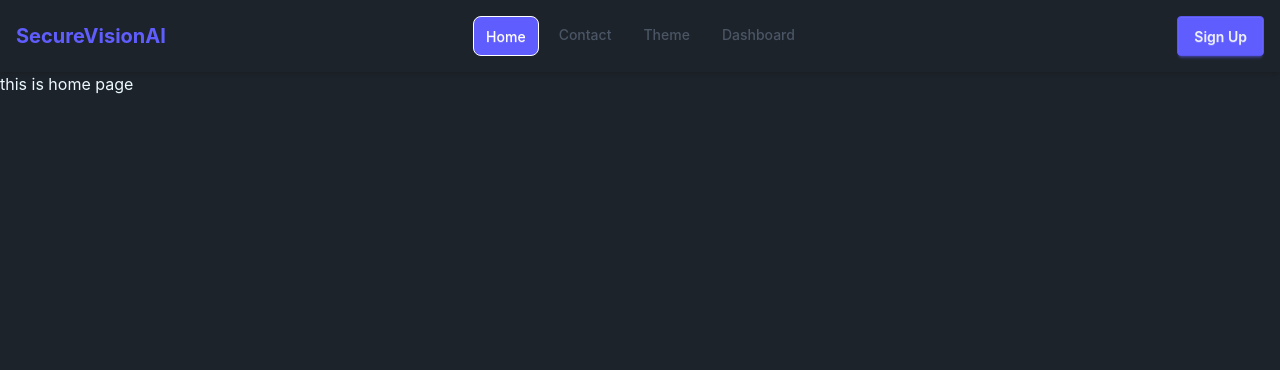
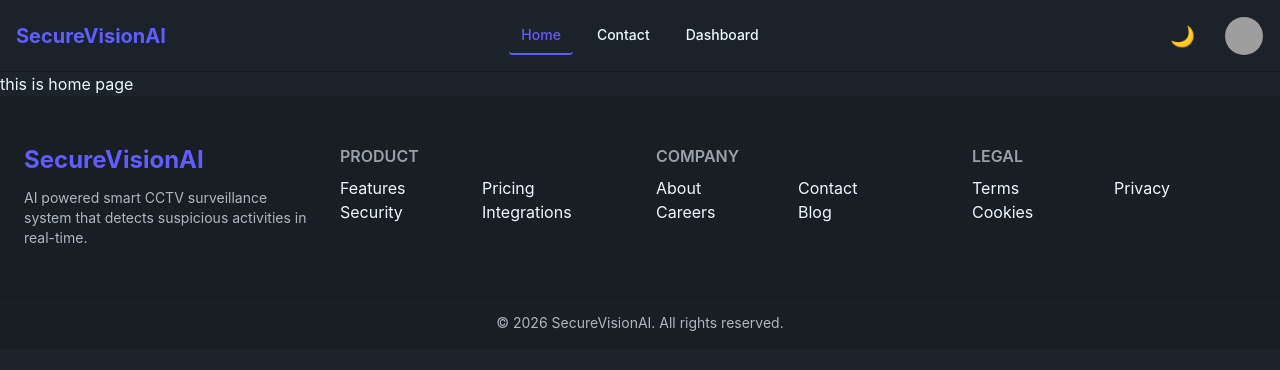
Before and after one commit to Atiar-Rahman/SecureVisionAiFrontend, a React (Vite) app: page / in a window 1280 px wide. Shown: the top 370 px of the page. Built offline with nearby package versions, Linux system fonts and the light colour scheme; grey boxes are pictures that could not be loaded.

Commit message:
added footer

```diff
--- a/src/layouts/MainLayout.jsx
+++ b/src/layouts/MainLayout.jsx
@@ -1,6 +1,7 @@
 import React from 'react';
 import { Outlet } from 'react-router-dom';
 import Navbar from '../pages/shared/Navbar';
+import Footer from '../pages/shared/Footer';
 
 const MainLayout = () => {
     return (
@@ -11,7 +12,9 @@ const MainLayout = () => {
             <div>
                 <Outlet/>
             </div>
-            <div></div>
+            <div>
+                <Footer/>
+            </div>
         </div>
     );
 };
--- /dev/null
+++ b/src/pages/shared/Footer.jsx
@@ -0,0 +1,65 @@
+import { Link } from "react-router-dom";
+
+const Footer = () => {
+    return (
+        <footer className="bg-base-200 text-base-content">
+
+            <div className="max-w-7xl mx-auto px-6 py-12 grid gap-8 md:grid-cols-2 lg:grid-cols-4">
+
+                {/* Logo Section */}
+                <div>
+                    <Link className="text-2xl font-bold text-primary">
+                        SecureVisionAI
+                    </Link>
+
+                    <p className="mt-3 text-sm opacity-70">
+                        AI powered smart CCTV surveillance system that detects
+                        suspicious activities in real-time.
+                    </p>
+                </div>
+
+                {/* Product */}
+                <div>
+                    <h6 className="footer-title">Product</h6>
+                    <div className="grid grid-cols-2">
+                        <Link className="link link-hover">Features</Link>
+                        <Link className="link link-hover">Pricing</Link>
+                        <Link className="link link-hover">Security</Link>
+                        <Link className="link link-hover">Integrations</Link>
+                    </div>
+                </div>
+
+                {/* Company */}
+                <div>
+                    <h6 className="footer-title">Company</h6>
+                    <div className="grid grid-cols-2">
+                        <Link to="/about" className="link link-hover">About</Link>
+                        <Link to="/contact" className="link link-hover">Contact</Link>
+                        <Link className="link link-hover">Careers</Link>
+                        <Link className="link link-hover">Blog</Link>
+                    </div>
+                </div>
+
+                {/* Legal */}
+                <div>
+                    <h6 className="footer-title">Legal</h6>
+                    <div className="grid grid-cols-2">
+
+
+                        <Link className="link link-hover">Terms</Link>
+                        <Link className="link link-hover">Privacy</Link>
+                        <Link className="link link-hover">Cookies</Link>
+                    </div>
+                </div>
+
+            </div>
+
+            {/* Bottom Bar */}
+            <div className="border-t border-base-300 py-4 text-center text-sm opacity-70">
+                &copy; {new Date().getFullYear()} SecureVisionAI. All rights reserved.
+            </div>
+        </footer>
+    );
+};
+
+export default Footer;
--- a/src/pages/shared/Navbar.jsx
+++ b/src/pages/shared/Navbar.jsx
@@ -1,126 +1,101 @@
 import { useState } from "react";
 import { Link, NavLink } from "react-router-dom";
 
-const themes = ["light", "dark", "cupcake","synthwave","coffee","retro","aqua","deacula"];
+const Navbar = () => {
 
-const Navbar = () => {
-    const [user] = useState(false);
-    const [themeIndex, setThemeIndex] = useState(0);
+    const [dark, setDark] = useState(false)
 
-    const changeTheme = () => {
-        const nextIndex = (themeIndex + 1) % themes.length;
-        setThemeIndex(nextIndex);
-        document.documentElement.setAttribute("data-theme", themes[nextIndex]);
-    };
+    const toggleTheme = () => {
+        const theme = dark ? "light" : "dark"
+        document.documentElement.setAttribute("data-theme", theme)
+        setDark(!dark)
+    }
 
-    const navlinks = (
-        <>
+    const navLinks = ({ isActive }) =>
+        `px-3 py-2 font-medium transition-all duration-300 border-b-2 ${isActive
+            ? "border-primary text-primary"
+            : "border-transparent hover:border-primary hover:text-primary"
+        }`
+
+    return (
+        <div className="sticky top-0 z-50 backdrop-blur-md bg-base-100/70 border-b border-base-300">
+
+            <div className="navbar max-w-7xl mx-auto px-4">
+
+                {/* Logo */}
+                <div className="navbar-start">
+                    <Link to="/" className="text-xl font-bold text-primary">
+                        SecureVisionAI
+                    </Link>
+                </div>
+
+                {/* Desktop Menu */}
+                <div className="navbar-center hidden lg:flex">
+                    <ul className="menu menu-horizontal gap-3">
+
                         <li>
-                <NavLink
-                    to="/"
-                    className={({ isActive }) =>
-                        `px-3 py-2 rounded-lg transition-all duration-200 font-medium btn btn-outline ${isActive
-                            ? "bg-primary text-white"
-                            : "text-gray-600 hover:bg-base-200 hover:text-primary"
-                        }`
-                    }
-                >
+                            <NavLink to="/" className={navLinks}>
                                 Home
                             </NavLink>
                         </li>
 
                         <li>
-                <NavLink
-                    to="/contact"
-                    className={({ isActive }) =>
-                        `px-3 py-2 rounded-lg transition-all duration-200 font-medium ${isActive
-                            ? "bg-primary text-white"
-                            : "text-gray-600 hover:bg-base-200 hover:text-primary"
-                        }`
-                    }
-                >
+                            <NavLink to="/contact" className={navLinks}>
                                 Contact
                             </NavLink>
                         </li>
 
                         <li>
-                <button
-                    onClick={changeTheme}
-                    className="px-3 py-2 font-medium rounded-lg text-gray-600 hover:bg-base-200 hover:text-primary transition-all duration-200"
-                >
-                    Theme
-                </button>
-            </li>
-
-            <li>
-                <NavLink
-                    to="/dashboard"
-                    className={({ isActive }) =>
-                        `px-3 py-2 rounded-lg transition-all duration-200 font-medium ${isActive
-                            ? "bg-primary text-white"
-                            : "text-gray-600 hover:bg-base-200 hover:text-primary"
-                        }`
-                    }
-                >
+                            <NavLink to="/dashboard" className={navLinks}>
                                 Dashboard
                             </NavLink>
                         </li>
-        </>
-    );
-    return (
-        <div className="navbar bg-base-100 shadow-md px-4">
 
-            {/* Navbar Start */}
-            <div className="navbar-start">
+                    </ul>
+                </div>
 
-                {/* Mobile menu */}
-                <div className="dropdown">
-                    <div tabIndex={0} role="button" className="btn btn-ghost lg:hidden">
-                        ☰
+                {/* Right Side */}
+                <div className="navbar-end gap-3">
+
+                    {/* Theme Toggle */}
+                    <button
+                        onClick={toggleTheme}
+                        className="btn btn-ghost text-xl"
+                    >
+                        {dark ? "☀️" : "🌙"}
+                    </button>
+
+                    {/* User Avatar */}
+                    <div className="dropdown dropdown-end">
+
+                        <div tabIndex={0} className="btn btn-ghost btn-circle avatar">
+                            <div className="w-10 rounded-full">
+                                <img src="https://i.pravatar.cc/150?img=3" />
+                            </div>
                         </div>
 
                         <ul
                             tabIndex={0}
-                        className="menu menu-sm dropdown-content bg-base-100 rounded-box mt-3 w-52 p-2 shadow"
+                            className="menu dropdown-content bg-base-100 rounded-box mt-3 w-52 p-2 shadow"
                         >
-                        {navlinks}
+                            <li>
+                                <Link>Profile</Link>
+                            </li>
+                            <li>
+                                <Link>Settings</Link>
+                            </li>
+                            <li>
+                                <Link>Logout</Link>
+                            </li>
                         </ul>
-                </div>
-
-                {/* Logo */}
-                <Link to="/" className="text-xl font-bold text-primary">
-                    SecureVisionAI
-                </Link>
-            </div>
-
-            {/* Navbar Center */}
-            <div className="navbar-center hidden lg:flex">
-                <ul className="menu menu-horizontal gap-2 px-1">
-                    {navlinks}
-                </ul>
-            </div>
-
-            {/* Navbar End */}
-            <div className="navbar-end">
-
-                {user ? (
-                    <Link>
-                        <button className="btn btn-outline btn-error">
-                            LogOut
-                        </button>
-                    </Link>
-                ) : (
-                    <Link to="/register">
-                        <button className="btn btn-primary">
-                            Sign Up
-                        </button>
-                    </Link>
-                )}
 
                     </div>
 
                 </div>
-    );
-};
 
-export default Navbar;
+            </div>
+        </div>
+    )
+}
+
+export default Navbar
```
Lines whose indentation alone changed are shown as unchanged.
